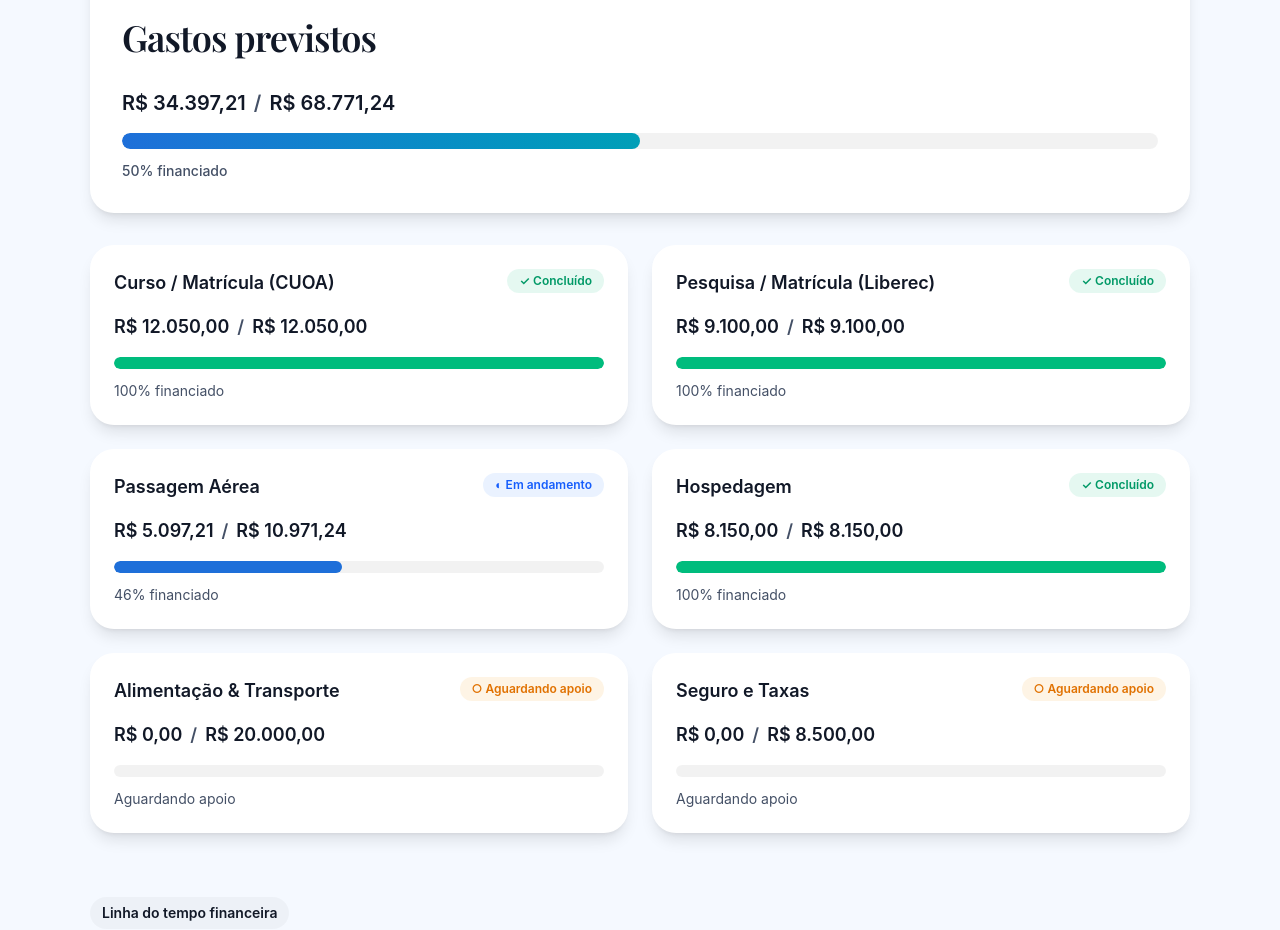
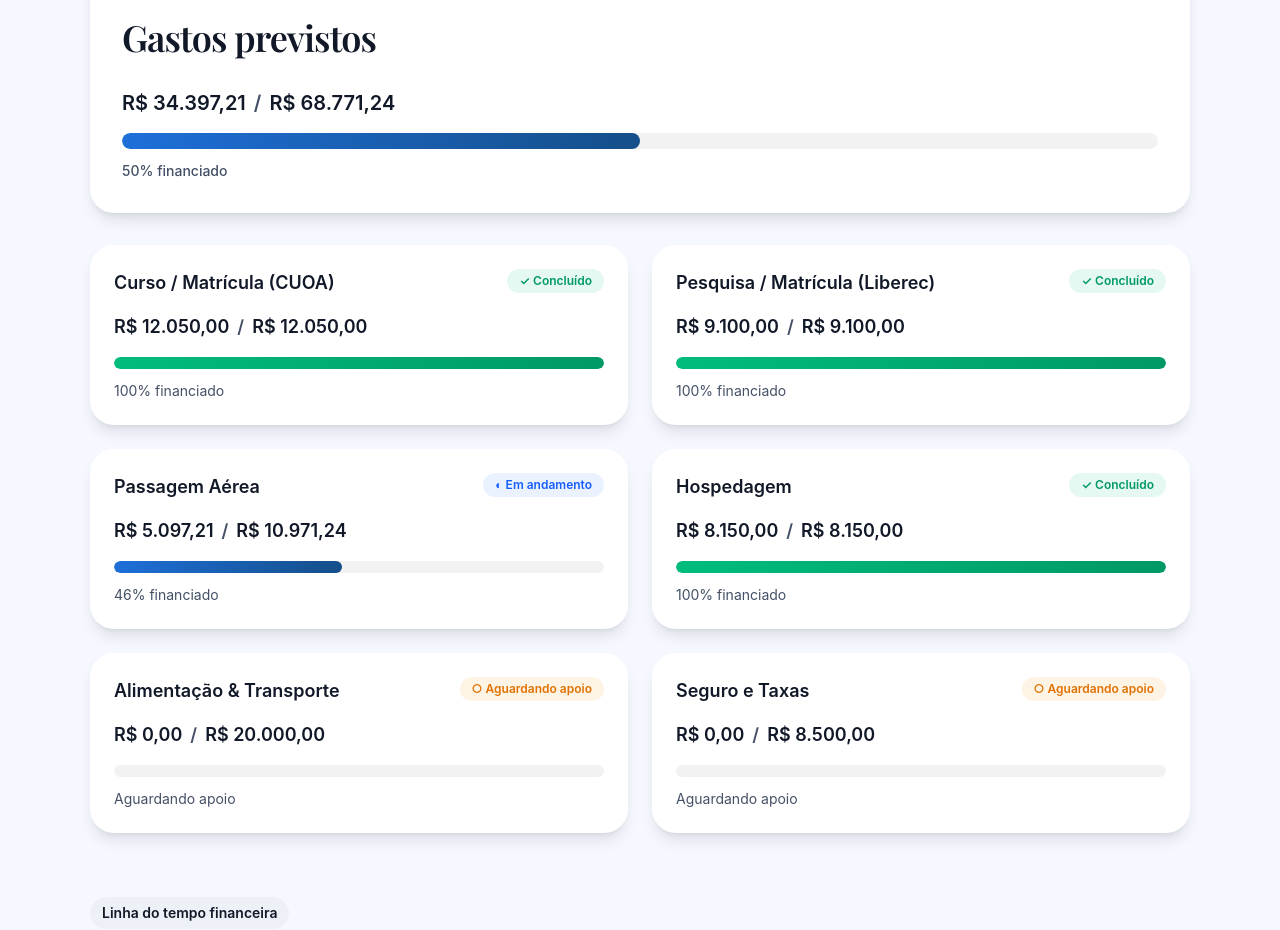
Before and after one commit to Samueldnz/portfolio, a React (Vite) app in the folder version3/: page / in a window 1280 px wide. Shown: the part 1780-2710 px from the top of the page. Built offline with nearby package versions, Linux system fonts and the light colour scheme.

Commit message:
style(finance): improve progress bar gradients and status visuals

```diff
--- a/version3/src/components/CampaignProgress.tsx
+++ b/version3/src/components/CampaignProgress.tsx
@@ -154,7 +154,7 @@ export function CampaignProgress({
 
             bg-gradient-to-r
             from-[var(--color-accent-blue)]
-            to-[var(--color-accent-cyan)]
+            to-[var(--color-blue-dark)]
           "
         />
       </div>
--- a/version3/src/components/ExpenseCard.tsx
+++ b/version3/src/components/ExpenseCard.tsx
@@ -143,11 +143,13 @@ export function ExpenseCard({
 
             ${
               completed
-                ? "bg-emerald-500"
+                ? "bg-gradient-to-r from-emerald-500 to-emerald-600"
                 : inProgress
-                  ? "bg-[var(--color-accent-blue)]"
+                  ? "bg-gradient-to-r from-[var(--color-accent-blue)] to-[var(--color-blue-dark)]"
                   : "bg-amber-500"
             }
+
+
           `}
         />
       </div>
```
